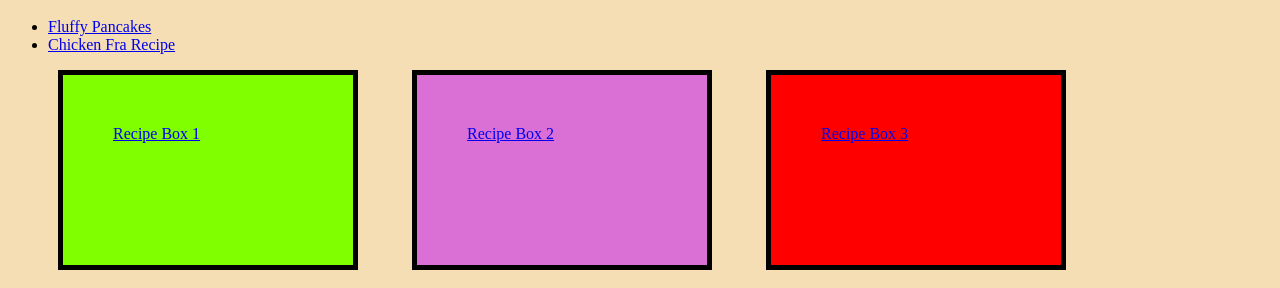
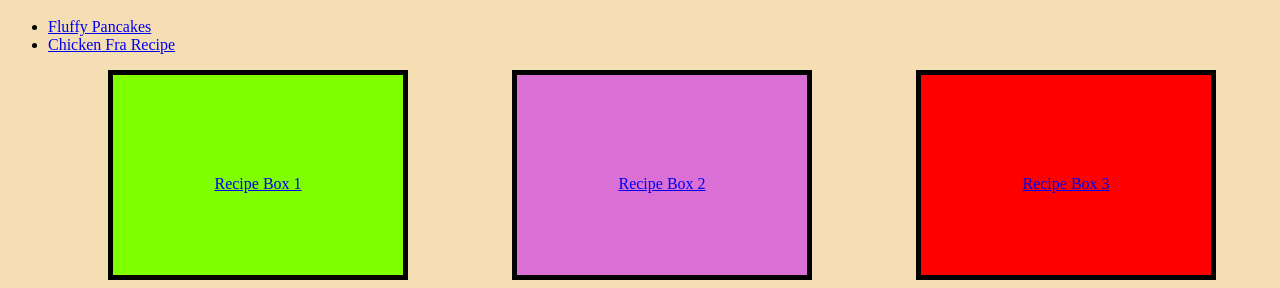
Before and after one commit to ajaved-codes/recipes-project-foundational, a plain HTML site: page index.html in a window 1280 px wide. Shown: the part 832-1120 px from the top of the page. Drawn offline with Linux system fonts and the light colour scheme.

Commit message:
More padding and margin

```diff
--- a/style.css
+++ b/style.css
@@ -15,31 +15,34 @@ li .pad {
   border: 5px solid black;
   height: 200px;
   width: 300px;
-  padding: 50px;
+  padding: 100px;
   box-sizing: border-box;
   background-color: chartreuse;
   display: inline-block;
-  margin-left: 50px;
+  margin-left: 100px;
+  text-align: center;
 }
 
 .boxx {
   border: 5px solid black;
   height: 200px;
   width: 300px;
-  padding: 50px;
+  padding: 100px;
   box-sizing: border-box;
   background-color: orchid;
   display: inline-block;
-  margin-left: 50px;
+  margin-left: 100px;
+  text-align: center;
 }
 
 .boxxx {
   border: 5px solid black;
   height: 200px;
   width: 300px;
-  padding: 50px;
+  padding: 100px;
   box-sizing: border-box;
   background-color: red;
   display: inline-block;
-  margin-left: 50px;
+  margin-left: 100px;
+  text-align: center;
 }
```
